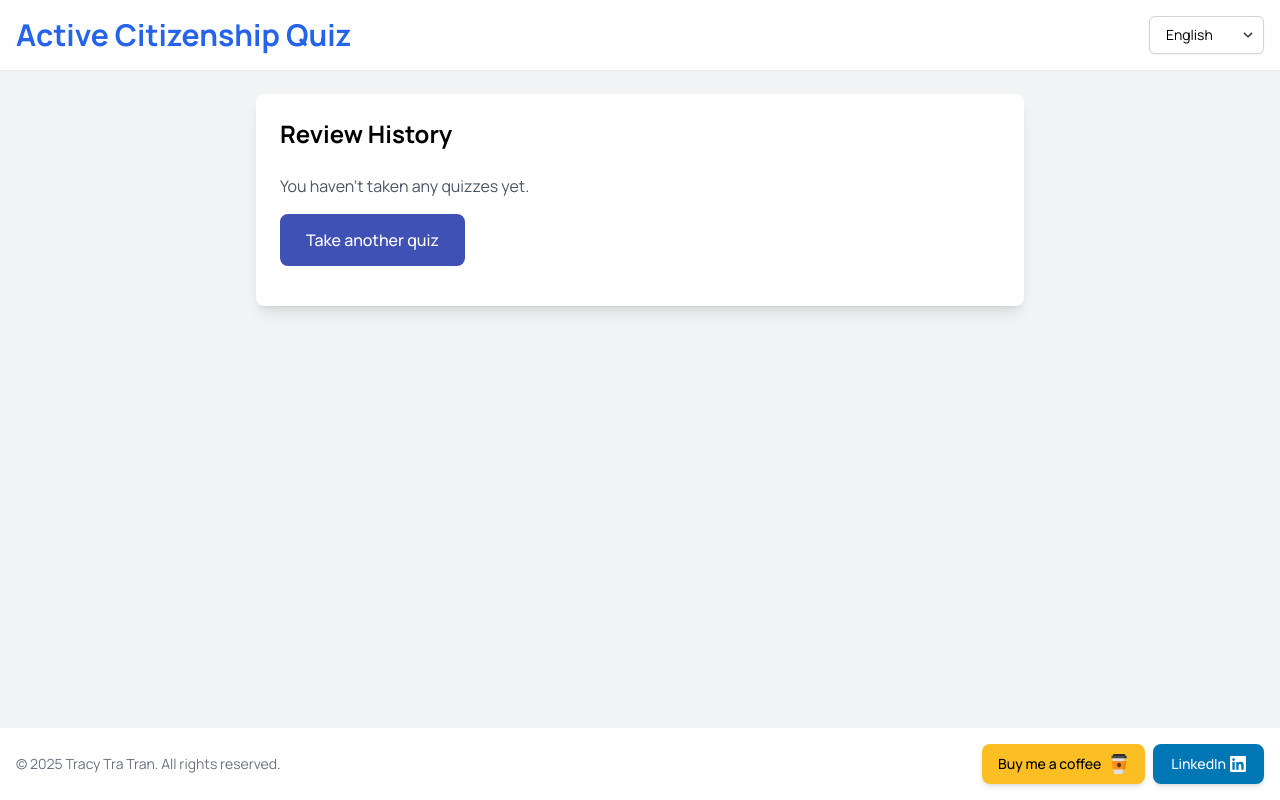
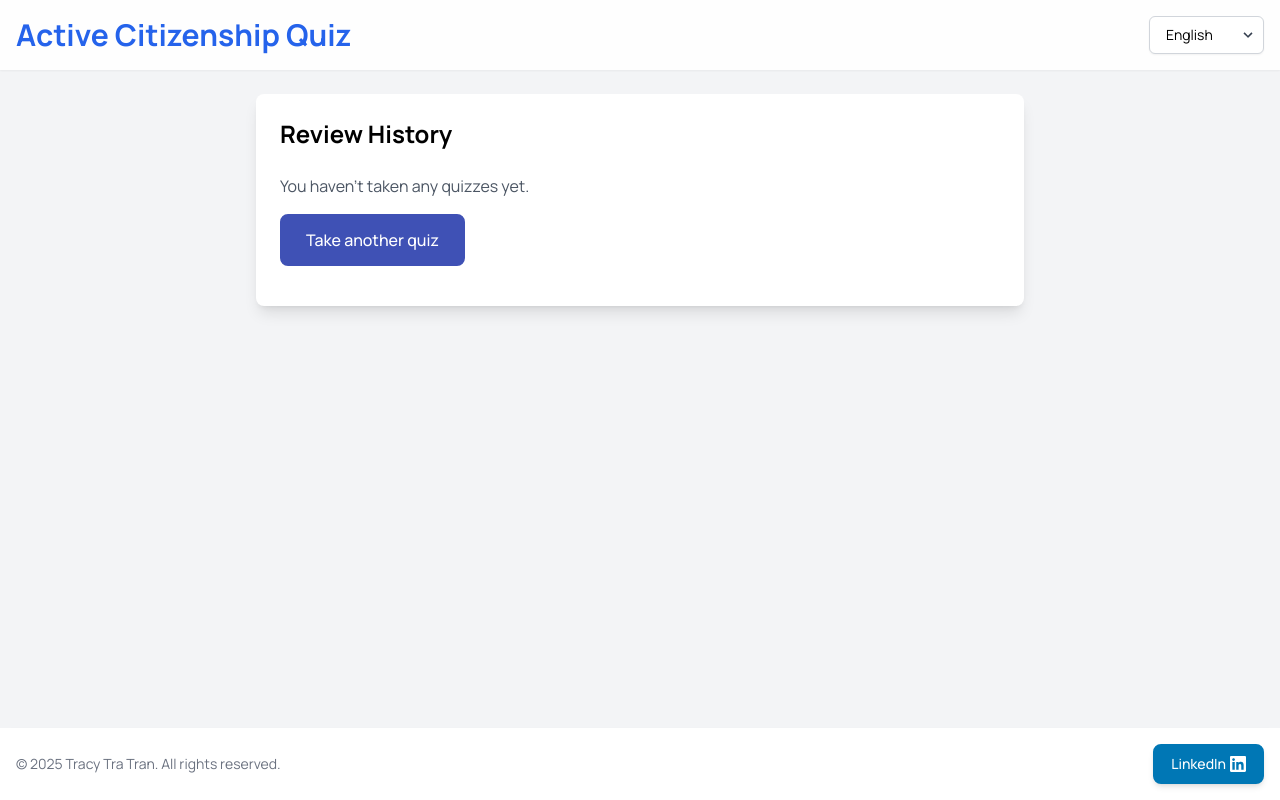
Before and after one commit to tracytratran/aktiv-medborgerskab, a React (Create React App) app: page /aktiv-medborgerskab/results in a window 1280 px wide. Built offline with nearby package versions, Linux system fonts and the light colour scheme.

Commit message:
Hide coffee modal in Footer and Results page for now

```diff
--- a/src/components/Footer.tsx
+++ b/src/components/Footer.tsx
@@ -1,11 +1,11 @@
-import React, { useState } from "react";
-import { BASE_PATH } from "../App";
-import { useAppTranslation } from "../hooks/useAppTranslation";
-import CoffeeModal from "./CoffeeModal";
+import React from "react";
+// import { BASE_PATH } from "../App";
+// import { useAppTranslation } from "../hooks/useAppTranslation";
+// import CoffeeModal from "./CoffeeModal";
 
 const Footer: React.FC = () => {
-  const { t } = useAppTranslation();
-  const [showCoffee, setShowCoffee] = useState(false);
+  // const { t } = useAppTranslation();
+  // const [showCoffee, setShowCoffee] = useState(false);
 
   return (
     <>
@@ -17,7 +17,7 @@ const Footer: React.FC = () => {
 
           {/* Social buttons */}
           <div className="flex gap-2 order-1 sm:order-2">
-            <button
+            {/* <button
               onClick={() => setShowCoffee(true)}
               className="py-2 px-4 bg-amber-400 text-black rounded-lg text-sm font-medium hover:bg-amber-500 transition-colors shadow-md flex items-center gap-2"
             >
@@ -27,7 +27,7 @@ const Footer: React.FC = () => {
                 alt="Buy me a coffee"
                 className="w-5 h-5"
               />
-            </button>
+            </button> */}
             <a
               href="https://www.linkedin.com/in/tracytratran"
               target="_blank"
@@ -46,7 +46,7 @@ const Footer: React.FC = () => {
           </div>
         </div>
       </footer>
-      {showCoffee && <CoffeeModal onClose={() => setShowCoffee(false)} />}
+      {/* {showCoffee && <CoffeeModal onClose={() => setShowCoffee(false)} />} */}
     </>
   );
 };
--- a/src/components/Results.tsx
+++ b/src/components/Results.tsx
@@ -1,10 +1,10 @@
-import React, { useState } from "react";
+import React from "react";
 import { useAppTranslation } from "../hooks/useAppTranslation";
 import { UserAnswer } from "../types";
 import { useNavigate } from "react-router-dom";
 import useQuizHistory from "../hooks/useQuizHistory";
 import { BASE_PATH } from "../App";
-import CoffeeModal from "./CoffeeModal";
+// import CoffeeModal from "./CoffeeModal";
 
 interface ResultsProps {
   userAnswers: UserAnswer[];
@@ -15,7 +15,7 @@ const Results: React.FC<ResultsProps> = ({ userAnswers, restartQuiz }) => {
   const { t } = useAppTranslation();
   const navigate = useNavigate();
   const { quizHistory } = useQuizHistory();
-  const [showCoffee, setShowCoffee] = useState(false);
+  // const [showCoffee, setShowCoffee] = useState(false);
 
   const correctAnswersCount = userAnswers.filter(
     (answer) => answer.isCorrect,
@@ -84,7 +84,7 @@ const Results: React.FC<ResultsProps> = ({ userAnswers, restartQuiz }) => {
             {t("results.restart")}
           </button>
 
-          <button
+          {/* <button
             className="py-3 px-6 bg-amber-400 text-black rounded-lg font-medium hover:bg-amber-500 transition-colors flex items-center gap-2 justify-center"
             onClick={() => setShowCoffee(true)}
           >
@@ -94,11 +94,11 @@ const Results: React.FC<ResultsProps> = ({ userAnswers, restartQuiz }) => {
               alt="Buy me a coffee"
               className="w-5 h-5"
             />
-          </button>
+          </button> */}
         </div>
       </div>
 
-      {showCoffee && <CoffeeModal onClose={() => setShowCoffee(false)} />}
+      {/* {showCoffee && <CoffeeModal onClose={() => setShowCoffee(false)} />} */}
     </div>
   );
 };
```
